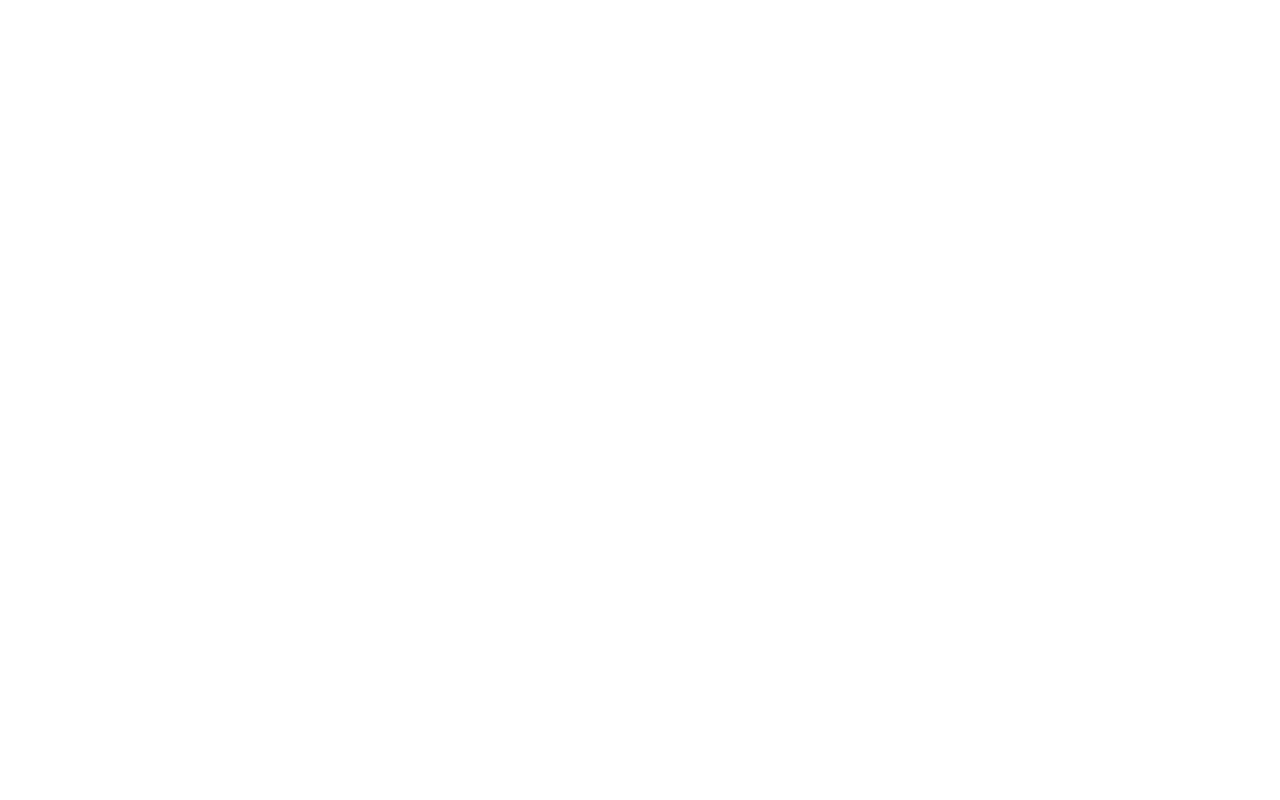
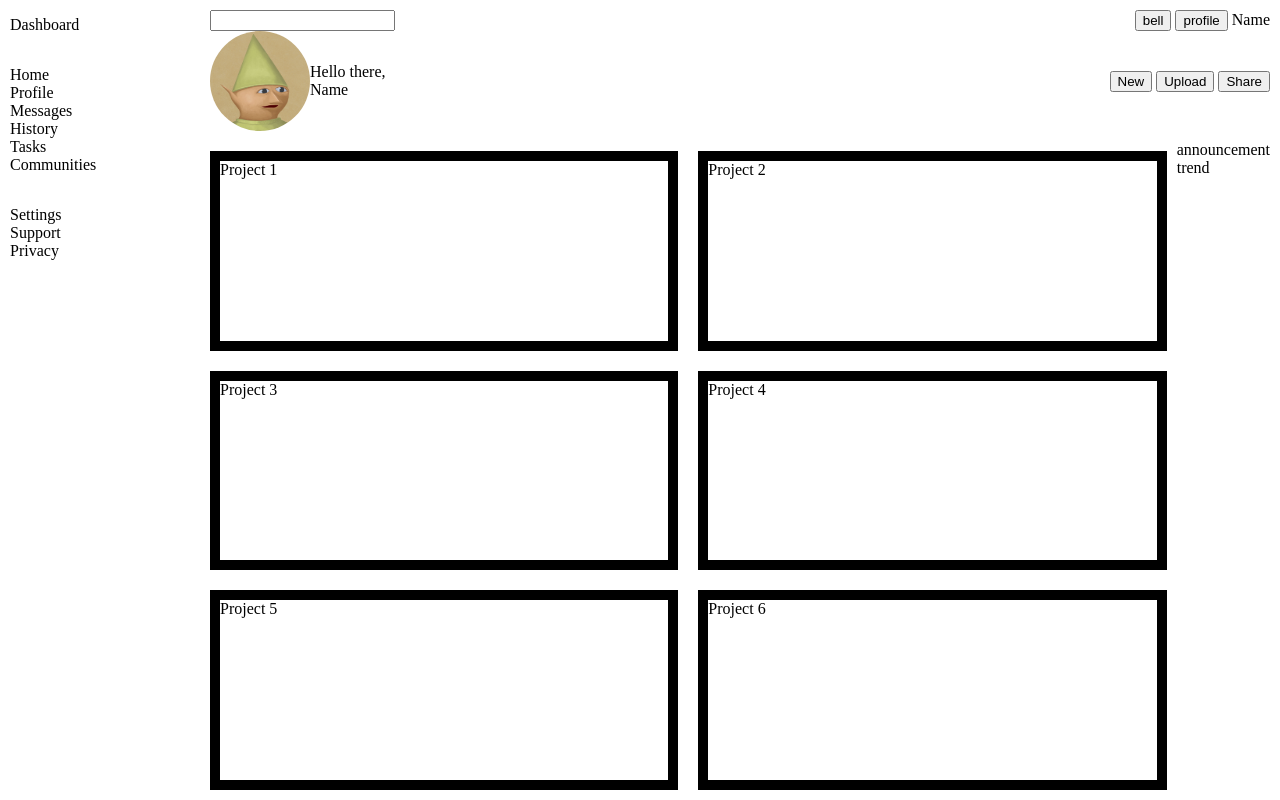
Before and after one commit to gequalspisquared/admin-dashboard, a plain HTML site: page index.html in a window 1280 px wide. Drawn offline with Linux system fonts and the light colour scheme.

Commit message:
Complete basic layout of elements

```diff
--- a/index.html
+++ b/index.html
@@ -4,20 +4,98 @@
   <meta charset="UTF-8">
   <meta http-equiv="X-UA-Compatible" content="IE=edge">
   <meta name="viewport" content="width=device-width, initial-scale=1.0">
+  <link rel="stylesheet" href="styles.css">
   <title>Admin Dashboard</title>
 </head>
+
 <body>
+  <div class="header">
+    <div class="search">
+      <form class="searchbar">
+        <input type="text">
+      </form>
+
+      <div class="bell">
+        <button>bell</button>
+        <button>profile</button>
+        Name
+      </div>
+    </div>
+
+    <div class="bottom">
+      <div class="welcome">
+        <img class="profile-pic" src="images/profile_pic.jpg">
+
+        <div class="greeting">
+          <div>Hello there,</div>
+
+          <div>Name</div>
+        </div>
+      </div>
+
+      <div class="actions">
+        <button>New</button>
+        <button>Upload</button>
+        <button>Share</button>
+      </div>
+    </div>
+  </div>
 
   <div class="main">
+    <div class="projects">
+      <div class="project-card">
+        Project 1
+      </div>
 
-  </div>
+      <div class="project-card">
+        Project 2
+      </div>
 
-  <div class="header">
+      <div class="project-card">
+        Project 3
+      </div>
 
+      <div class="project-card">
+        Project 4
+      </div>
+
+      <div class="project-card">
+        Project 5
+      </div>
+
+      <div class="project-card">
+        Project 6
+      </div>
+    </div>
+
+    <div class="announcements">
+      announcement
+    </div>
+
+    <div class="trending">
+      trend
+    </div>
   </div>
 
   <div class="sidebar">
+    <ul class="logo">
+      <li>Dashboard</li>
+    </ul>
 
+    <ul class="navigation">
+      <li><a>Home</a></li>
+      <li><a>Profile</a></li>
+      <li><a>Messages</a></li>
+      <li><a>History</a></li>
+      <li><a>Tasks</a></li>
+      <li><a>Communities</a></li>
+    </ul>
+
+    <ul class="options">
+      <li><a>Settings</a></li>
+      <li><a>Support</a></li>
+      <li><a>Privacy</a></li>
+    </ul>
   </div>
 
 </body>
--- a/styles.css
+++ b/styles.css
@@ -1,5 +1,99 @@
-
+body {
+    display: grid;
+    /* grid-template: 1fr 10fr / 1fr 5fr; */
+    grid-template-rows: min-content 1fr;
+    grid-template-columns: 200px auto;
+    margin: 0;
+}
 
 body>* {
     display: grid;
 }
+
+/* main */
+
+.main {
+    grid-template-rows: max-content 1fr;
+    grid-template-columns: 1fr min-content;
+    padding-right: 10px;
+}
+
+.main>* {
+    display: grid;
+}
+
+.projects {
+    grid-row: 1 / 3;
+    grid-template-columns: auto auto;
+    grid-template-rows: auto;
+}
+
+.project-card {
+    border-style: solid;
+    border-width: 10px;
+    border-color: black;
+    margin: 10px;
+}
+
+/* header */
+
+.header {
+    margin: 10px;
+    grid-template-rows: min-content 1fr;
+}
+
+.search {
+    display: flex;
+    justify-content: space-between;
+    /* grid-column: 1 / 3; */
+    /* height: 50px; */
+}
+
+.searchbar {
+    border-radius: 5px;
+}
+
+.bottom {
+    display: flex;
+    justify-content: space-between;
+    align-items: center;
+}
+
+.welcome {
+    display: flex;
+}
+
+.welcome>img {
+    grid-row: 1 / 3;
+    grid-column: 1 / 2;
+}
+
+.greeting {
+    justify-content: center;
+    display: flex;
+    flex-direction: column;
+}
+
+/* sidebar */
+.sidebar {
+    grid-row: 1 / 3;
+    grid-column: 1 / 2;
+    padding-left: 10px;
+    height: 100vh;
+    grid-template-rows: min-content min-content min-content;
+}
+
+
+/* general */
+
+ul {
+    padding: 0;
+    list-style-type: none;
+}
+
+.profile-pic {
+    width: 100px;
+    height: 100px;
+    border-radius: 50px;
+    /* margin-top: -100px; */
+}
```
Also changed, not shown: images/profile_pic.jpg (added).
